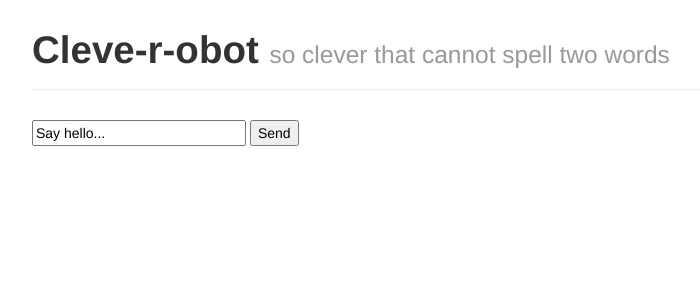
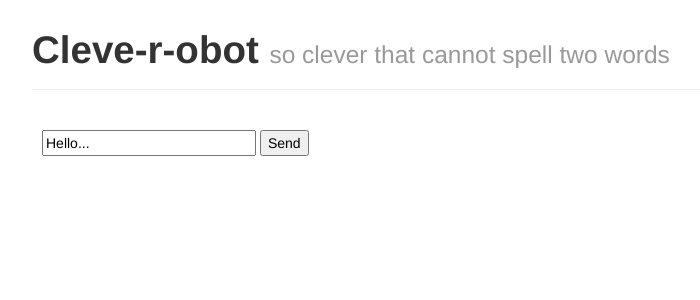
Before and after one commit to oplatek/cleverobot, a Python web app: template app/cleverbot/templates/index.html in a window 1280 px wide. Shown: the top 300 px of the page, without its empty margins (138-838 px from the left). Run offline with Jinja, Linux system fonts and the light colour scheme; the template is opened without the code that fills it, so the values that code supplies are empty.

Commit message:
user interface with scrolling

```diff
--- a/app/cleverbot/static/chat.css
+++ b/app/cleverbot/static/chat.css
@@ -1,7 +1,27 @@
-.utterance {
+
+.socketbot {
     background-color: #E6E6E6;
+    text-align: right;
 }
 
 .user {
     background-color: #F1F1F1;
 }
+
+#messages {
+    margin: 0;
+    padding: 0;
+    list-style-type: none;
+    position: absolute;
+    width: 940px;
+    height: 70%;
+    overflow: scroll;
+}
+#messages li {
+    padding: 5px 10px;
+}
+
+form {
+    padding: 10px;
+    width:100%;
+}
--- a/app/cleverbot/static/js/chat.js
+++ b/app/cleverbot/static/js/chat.js
@@ -13,7 +13,9 @@ $(document).ready(function() {
 
     $('form').submit(function(){
         var utt_sended = $('#messages li').length;
-        var msg = {'time': 'none', 'user':'human', 'utterance':$('#m').val()};
+        var $m = $('#m');
+        var $messages = $('#messages');
+        var msg = {'time': 'none', 'user':'human', 'utterance': $m.val()};
         console.log('Sending utterance[' + utt_sended +']: ' + msg)
         if(utt_sended == 0) {
             console.log('Beginning websocket connection')
@@ -21,13 +23,17 @@ $(document).ready(function() {
         }
         console.log('Sending utterance ' + msg)
         socket.emit('utterance', msg);
-        $('#m').val('');
+        $messages.prepend($('<li class="user">').text($m.val()));
+        $messages.scrollTop(0);
+        $m.val('');
         return false;
     });
 
     socket.on('socketbot', function(msg){
         console.log('Receiving msg' + msg);
-        $('#messages').append($('<li class="socketbot">').text(msg.utterance));
+        var $messages = $('#messages');
+        $messages.prepend($('<li class="socketbot">').text(msg.utterance));
+        $messages.scrollTop(0);
     });
     socket.on('server_error', function(msg){
         console.log(msg);
--- a/app/cleverbot/templates/index.html
+++ b/app/cleverbot/templates/index.html
@@ -7,10 +7,10 @@
     <script async src="{{ url_for('static', filename='js/chat.js') }}"></script>
 {% endblock %}
 {% block content %}
+<form action="">
+    <input id="m" autocomplete="off" value="Hello..."/>
+    <button>Send</button>
+</form>
 <ul id="messages">
 </ul>
-<form action="">
-    <input id="m" autocomplete="off" value="Say hello..."/>
-    <button>Send</button>
-</form>
 {% endblock %}
```
